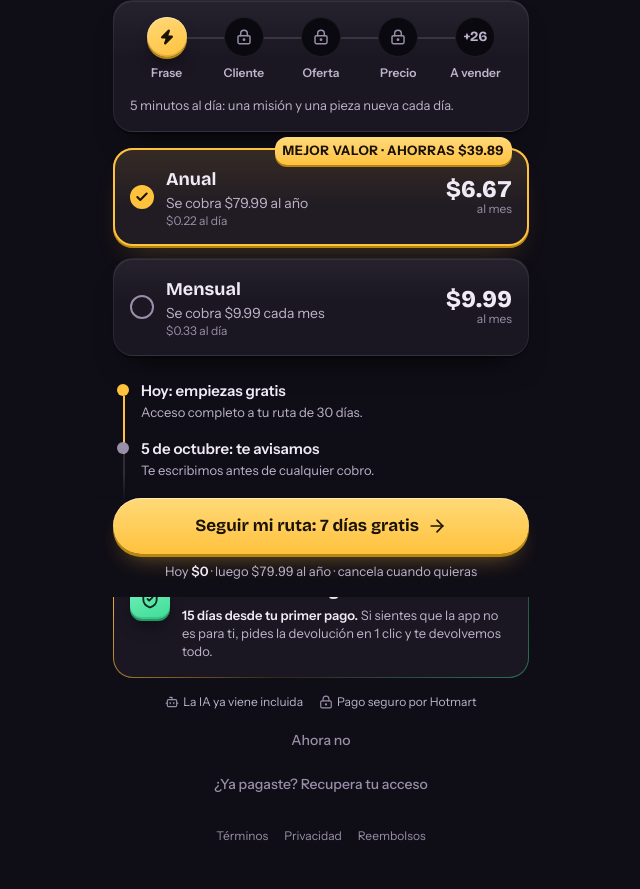
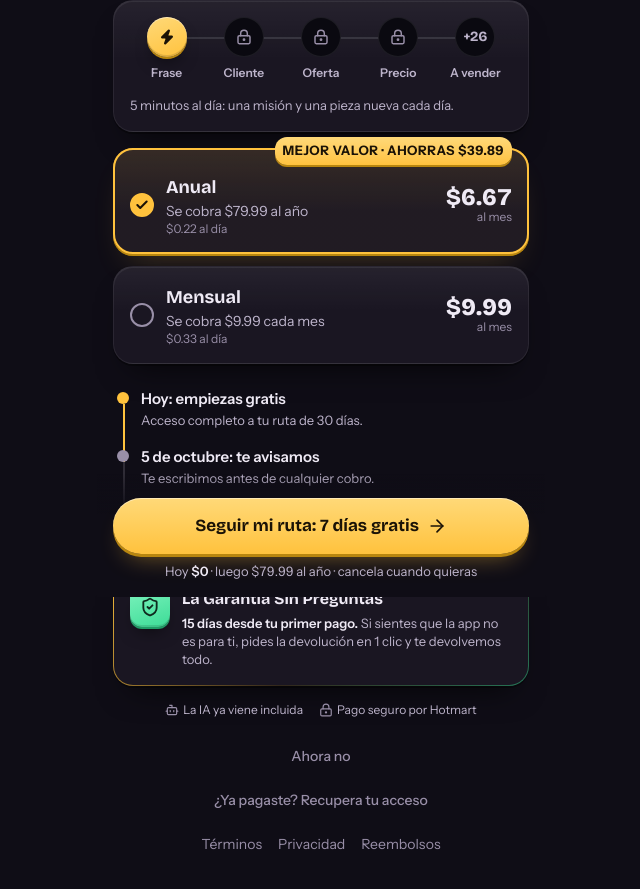
Before and after one commit to emprezaiai/emprezai, a Next.js app: page /paywall in a window 1280 px wide. Shown: the part 203-1092 px from the top of the page, without its empty margins (319-959 px from the left). Built offline with nearby package versions, Linux system fonts and the light colour scheme.

Commit message:
fix(paywall): aire bajo la insignia Mejor valor, garantía en relieve, enlaces terciarios unificados, corte limpio sobre el botón
Co-Authored-By: Claude Opus 5.5 <noreply@anthropic.com>

```diff
--- a/app/globals.css
+++ b/app/globals.css
@@ -222,7 +222,7 @@ body {
 
 /* Barra inferior fija: degradé hacia el fondo para que el contenido no choque con el botón. */
 .barra-inferior {
-  background: linear-gradient(180deg, transparent, var(--surface-base) 28px);
+  background: linear-gradient(180deg, transparent, var(--surface-base) 40px);
   padding-bottom: max(16px, env(safe-area-inset-bottom));
 }
 
@@ -232,6 +232,14 @@ body {
   background:
     linear-gradient(var(--surface-raised), var(--surface-raised)) padding-box,
     linear-gradient(140deg, var(--gold), rgb(255 194 61 / 0.15) 55%, rgb(61 220 151 / 0.5)) border-box;
+}
+
+/* Sombra de relieve para superficies con hairline (misma luz y canto que .tarjeta-relieve). */
+.relieve-tarjeta {
+  box-shadow:
+    inset 0 1px 0 rgb(255 255 255 / 0.07),
+    0 2px 0 rgb(0 0 0 / 0.35),
+    0 18px 32px -18px rgb(0 0 0 / 0.8);
 }
 
 /* Hueco del ejercicio aún vacío: solo la línea punteada (sin guiones de texto). */
--- a/components/paywall/Paywall.tsx
+++ b/components/paywall/Paywall.tsx
@@ -263,7 +263,9 @@ function Planes({ planInicial }: { planInicial?: Plan }) {
                   data-plan={id}
                   tabIndex={activo ? 0 : -1}
                   onClick={() => elegirPlan(id)}
-                  className={`relative flex min-h-20 items-center gap-3 rounded-[var(--radius-card)] border border-[var(--line)] px-4 py-4 text-left transition-colors duration-200 active:scale-[0.99] ${
+                  className={`relative flex min-h-20 items-center gap-3 rounded-[var(--radius-card)] border border-[var(--line)] px-4 pb-4 text-left transition-colors duration-200 active:scale-[0.99] ${
+                    id === 'anual' ? 'pt-6' : 'pt-4'
+                  } ${
                     activo ? 'tarjeta-relieve-oro' : 'tarjeta-relieve'
                   }`}
                 >
@@ -280,7 +282,7 @@ function Planes({ planInicial }: { planInicial?: Plan }) {
                       initial={{ scale: reduce ? 1 : 0.8, opacity: 0 }}
                       animate={{ scale: 1, opacity: 1 }}
                       transition={{ type: 'spring', bounce: 0.3, duration: 0.4, delay: reduce ? 0 : 0.5 }}
-                      className="absolute -top-3 right-4 rounded-[var(--radius-chip)] bg-gradient-to-b from-gold-light to-gold px-2 py-1 text-caption font-extrabold tracking-[0.04em] text-on-gold uppercase shadow-[0_2px_0_var(--gold-deep)]"
+                      className="absolute -top-3 right-4 rounded-[var(--radius-chip)] bg-gradient-to-b from-gold-light to-gold px-2 py-1 text-caption font-extrabold tracking-[0.04em] whitespace-nowrap text-on-gold uppercase shadow-[0_2px_0_var(--gold-deep)]"
                     >
                       Mejor valor · ahorras {AHORRO_ANUAL}
                     </motion.span>
@@ -349,7 +351,7 @@ function Planes({ planInicial }: { planInicial?: Plan }) {
           </motion.section>
 
           {/* La Garantía Sin Preguntas */}
-          <motion.section {...entrar(4)} className="hairline-oro mt-6 flex items-start gap-3 rounded-[var(--radius-card)] p-4">
+          <motion.section {...entrar(4)} className="hairline-oro relieve-tarjeta mt-6 flex items-start gap-3 rounded-[var(--radius-card)] p-4">
             <span className="relieve-verde flex size-10 shrink-0 items-center justify-center rounded-[var(--radius-chip)]" aria-hidden="true">
               <ShieldCheck size={20} strokeWidth={2.2} />
             </span>
@@ -373,7 +375,7 @@ function Planes({ planInicial }: { planInicial?: Plan }) {
             </li>
           </ul>
 
-          <div className="mt-2 flex flex-col items-center">
+          <div className="mt-4 flex flex-col items-center">
             <Link
               href={volver}
               className="flex min-h-11 items-center px-3 text-sm font-medium whitespace-nowrap text-ink-3 underline-offset-4 transition-colors duration-150 hover:text-ink-2 hover:underline"
@@ -388,7 +390,7 @@ function Planes({ planInicial }: { planInicial?: Plan }) {
             </a>
           </div>
 
-          <nav aria-label="Condiciones" className="mt-2 flex items-center justify-center gap-4 text-xs text-ink-3">
+          <nav aria-label="Condiciones" className="flex items-center justify-center gap-4 text-sm text-ink-3">
             {[
               { href: '/terminos', texto: 'Términos' },
               { href: '/privacidad', texto: 'Privacidad' },
```
Also changed, not shown: 48 other files (tests, documents, lock files or other folders).
